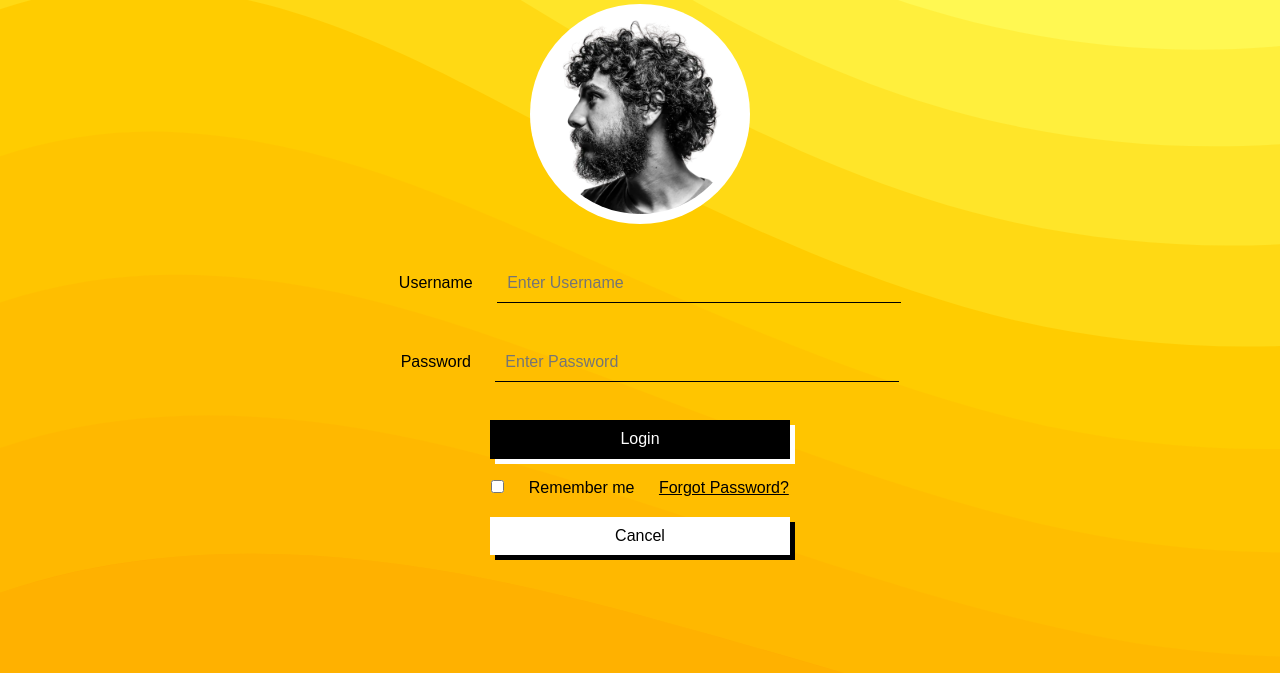
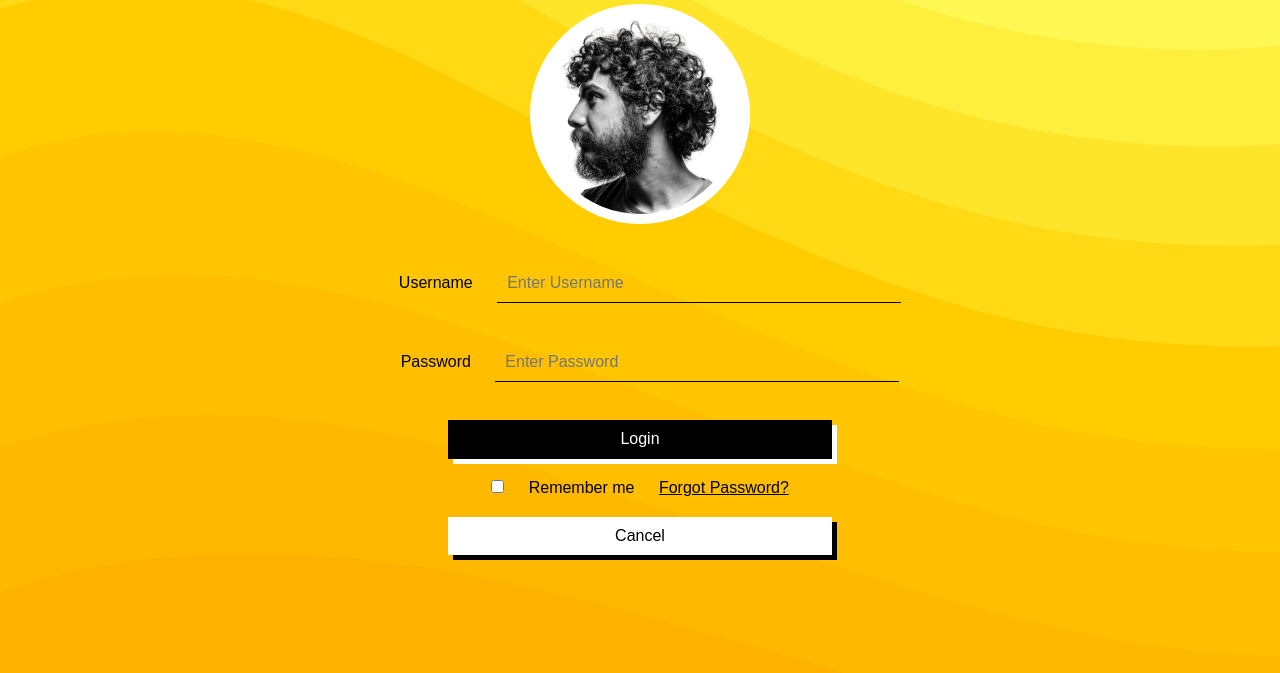
Before and after one commit to itsneoweo/Login-Form, a plain HTML site: page index.html in a window 1280 px wide. Shown: the part 127-800 px from the top of the page. Drawn offline with Linux system fonts and the light colour scheme.

Commit message:
Fixed login and cancel button width issue

```diff
--- a/index.html
+++ b/index.html
@@ -78,10 +78,10 @@
         color: white;
         box-shadow: 5px 5px;
         transition: 1s ease;
-        max-width: 400px;
+        max-width: 900px;
         display: block;
-        width: fit-content;
         min-width: 300px;
+        width: 50%;
         margin: auto;
       }
 
@@ -98,10 +98,10 @@
         color: black;
         box-shadow: 5px 5px;
         transition: 1s ease;
-        width: fit-content;
         margin: auto;
         min-width: 300px;
-        max-width: 400px;
+        max-width: 500px;
+        width: 50%;
         display: block;
       }
 
```
